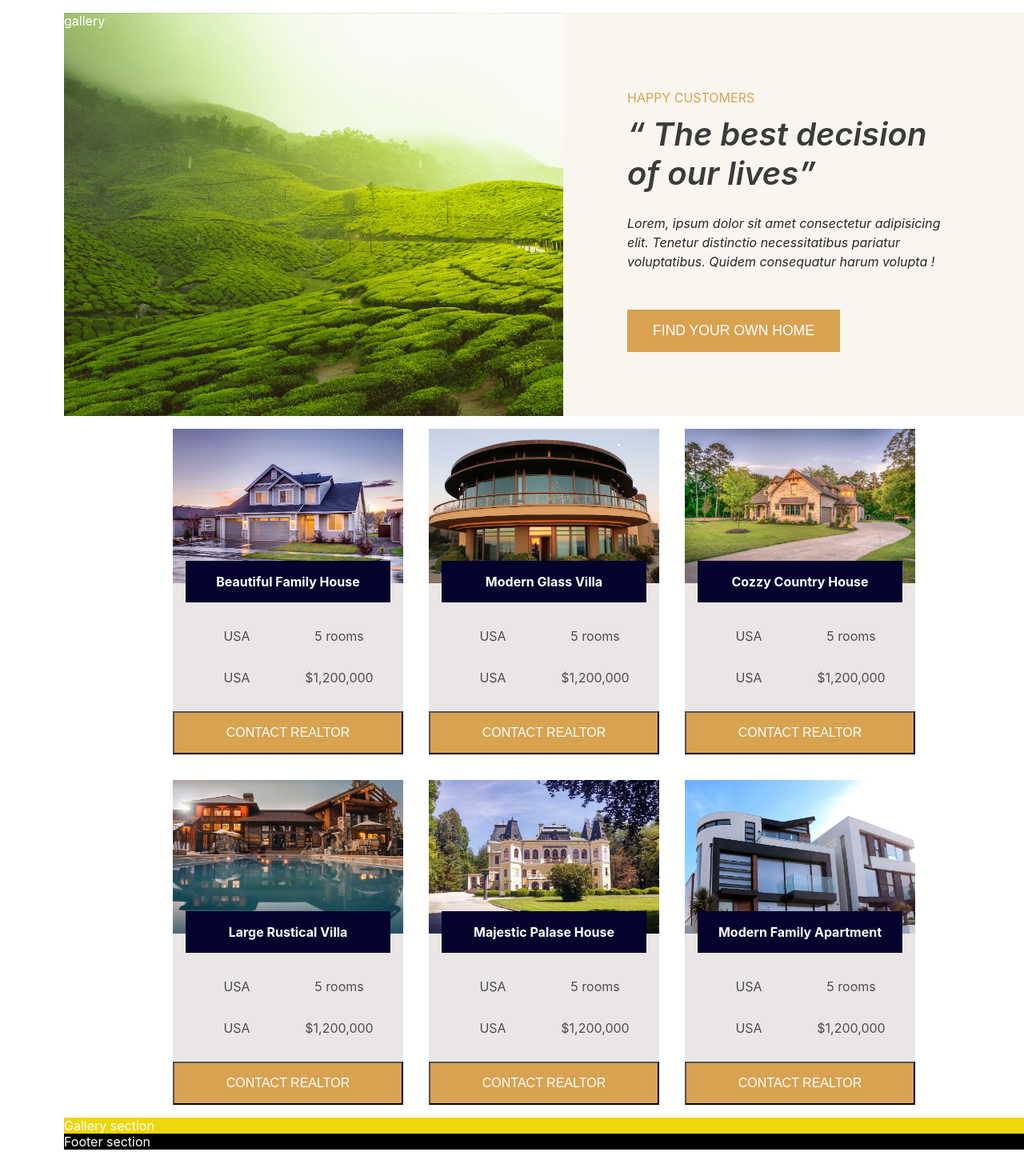
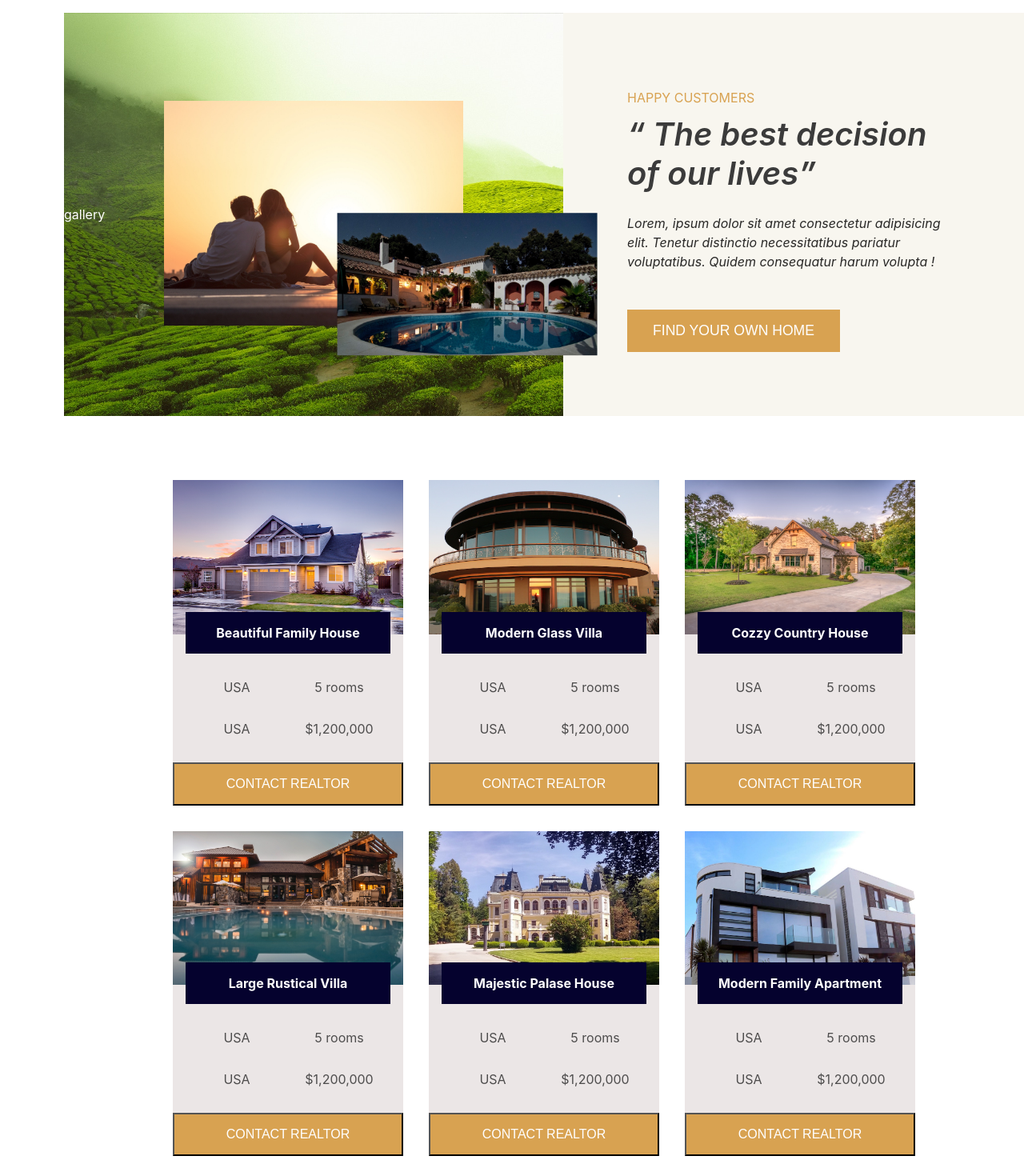
Before and after one commit to ashrofdev/nexter-in-react, a React (Create React App) app: page / in a window 1280 px wide. Shown: the part 1280-2750 px from the top of the page at 80% size. Before the commit the page ends 2717 px from the top, so only its background shows below. Built offline with nearby package versions, Linux system fonts and the light colour scheme.

Commit message:
finishing story section

```diff
--- a/src/App.css
+++ b/src/App.css
@@ -120,6 +120,26 @@
   background-image: url(./components/img/back.jpg);
   background-size: cover;
   background-position: center;
+  display: grid;
+  grid-template-columns: repeat(5, 1fr);
+  align-items: center;
+}
+.story .left .back {
+  grid-column: 2/5;
+  grid-row: 1/2;
+}
+.story .left .back img {
+  width: 100%;
+  height: 100%;
+}
+.story .left .hp {
+  grid-column: 4/6;
+  grid-row: 1/2;
+}
+.story .left .hp img {
+  width: 130%;
+  height: 100%;
+  transform: translate(-10%, 50%);
 }
 .story .right {
   width: 40%;
@@ -152,7 +172,7 @@
   background-color: rgb(216, 162, 81);
 }
 .cards {
-  padding: 1rem;
+  padding: 5rem 0;
   grid-column: 3/9;
   display: grid;
   grid-template-columns: repeat(auto-fit, minmax(15rem, 18rem));
@@ -195,8 +215,25 @@
   grid-column: 2/-1;
 }
 .footer {
-  background-color: rgb(0, 0, 0);
+  background-color: rgb(17, 25, 39);
   grid-column: 2/-1;
+  text-align: center;
+  padding: 2rem 0;
+}
+.footer ul {
+  display: flex;
+  justify-content: center;
+  align-items: center;
+  margin-bottom: 3rem;
+}
+.footer li {
+  padding: 1rem 2rem;
+  list-style: none;
+  cursor: pointer;
+  transition: all .3s;
+}
+.footer li:hover {
+  background-color: rgba(255, 255, 255, 0.315);
 }
 button {
   cursor: pointer;
--- a/src/components/Footer.js
+++ b/src/components/Footer.js
@@ -3,7 +3,19 @@ import React from 'react';
 const Footer = () => {
   return (
     <div className="footer">
-      {'Footer section'}
+      <div className="nav">
+        <ul>
+          <li>FIND YOUR DREAM HOME</li>
+          <li>REQEST PROPOSAL</li>
+          <li>DOWNLOAD HOME PLANNER</li>
+          <li>CONTACT US</li>
+          <li>SUBMIT YOUR PROPERTY</li>
+          <li>COME WORK WITH US</li>
+        </ul>
+      </div>
+      <div className="copy">
+        &copy; Copyright 2019
+      </div>
     </div>
   );
 }
--- a/src/components/Head.js
+++ b/src/components/Head.js
@@ -7,7 +7,7 @@ const Head = () => {
         <img className="logo" alt="" src={require('./img/logo.png')} />
         <div className="heading">
           <p>YOUR OWN HOME</p>
-          <h1>The ultimate personal freeedom</h1>
+          <h1>The ultimate personal freedom</h1>
           <button>FIND YOUR OWN HOME</button>
         </div>
       </div>
--- a/src/components/Story.js
+++ b/src/components/Story.js
@@ -5,6 +5,12 @@ const Story = () => {
     <div className="story">
       <div className="left">
         {'gallery'}
+        <div className="back">
+          <img alt="" src={require('./img/story-1.jpeg')}/>
+        </div>
+        <div className="hp">
+          <img alt="" src={require('./img/story-2.jpeg')}/>
+        </div>
       </div>
       <div className="right">
         <p>HAPPY CUSTOMERS</p>
```
